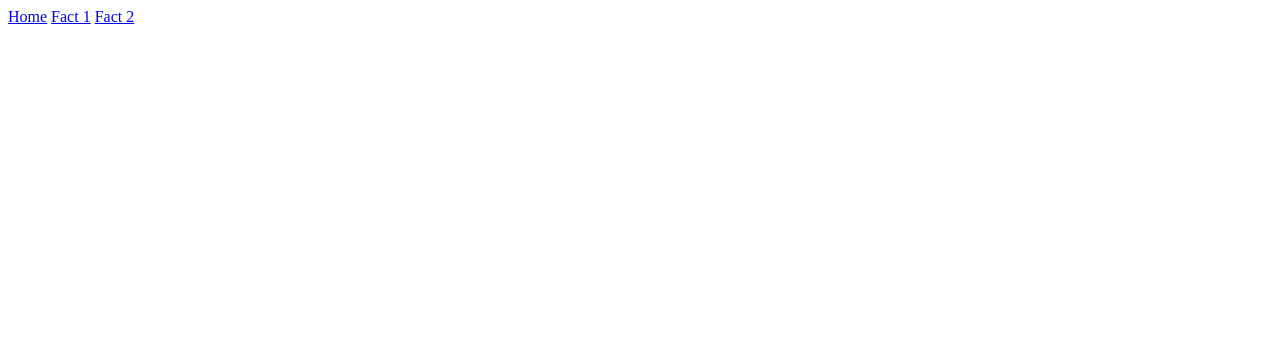
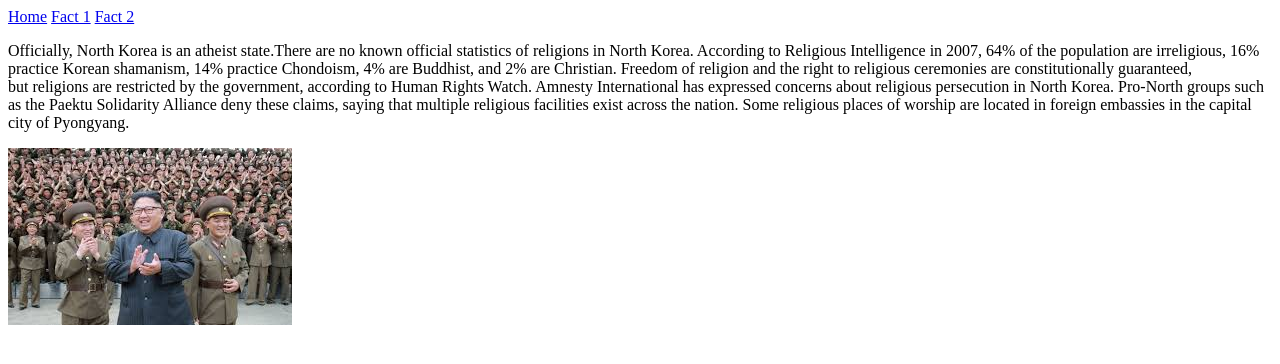
Before and after one commit to Savria/North-Korea-site, a plain HTML site: page FACT 3.html in a window 1280 px wide. Drawn offline with Linux system fonts and the light colour scheme.

Commit message:
added fact 3

```diff
--- a/FACT 3.html
+++ b/FACT 3.html
@@ -16,7 +16,12 @@
             <a href="fact 2.html">Fact 2</a>
 </body>
 
+<p>Officially, North Korea is an atheist state.There are no known official statistics of religions in North Korea. According to Religious Intelligence in 2007, 64% of the population are irreligious, 16% practice Korean shamanism, 14% practice Chondoism, 4% are Buddhist, and 2% are Christian.
+    Freedom of religion and the right to religious ceremonies are constitutionally guaranteed,<br> but religions are restricted by the government, according to Human Rights Watch.
+    Amnesty International has expressed concerns about religious persecution in North Korea. Pro-North groups such as the Paektu Solidarity Alliance deny these claims, saying that multiple religious facilities exist across the nation.
+    Some religious places of worship are located in foreign embassies in the capital city of Pyongyang.</p>
 
+    <img src="Images/religion.jfif" alt="">
 
 
 
```
Also changed, not shown: Images/religion.jfif (added).
